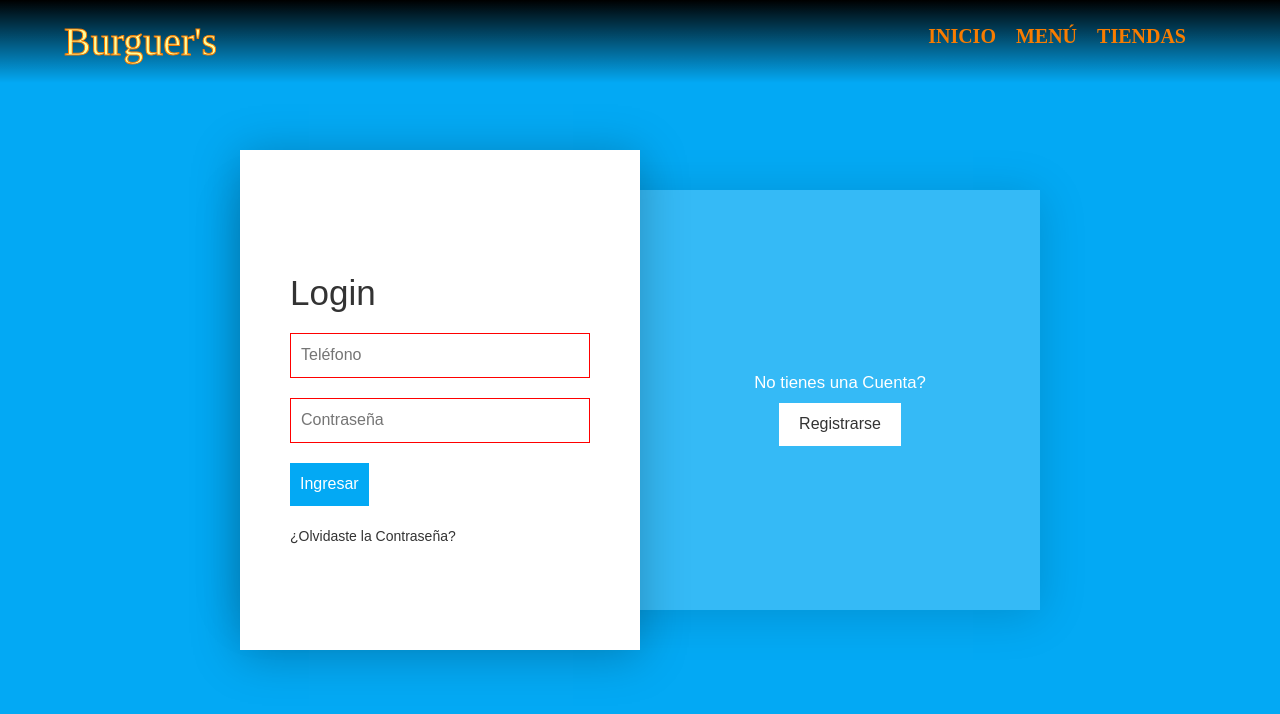
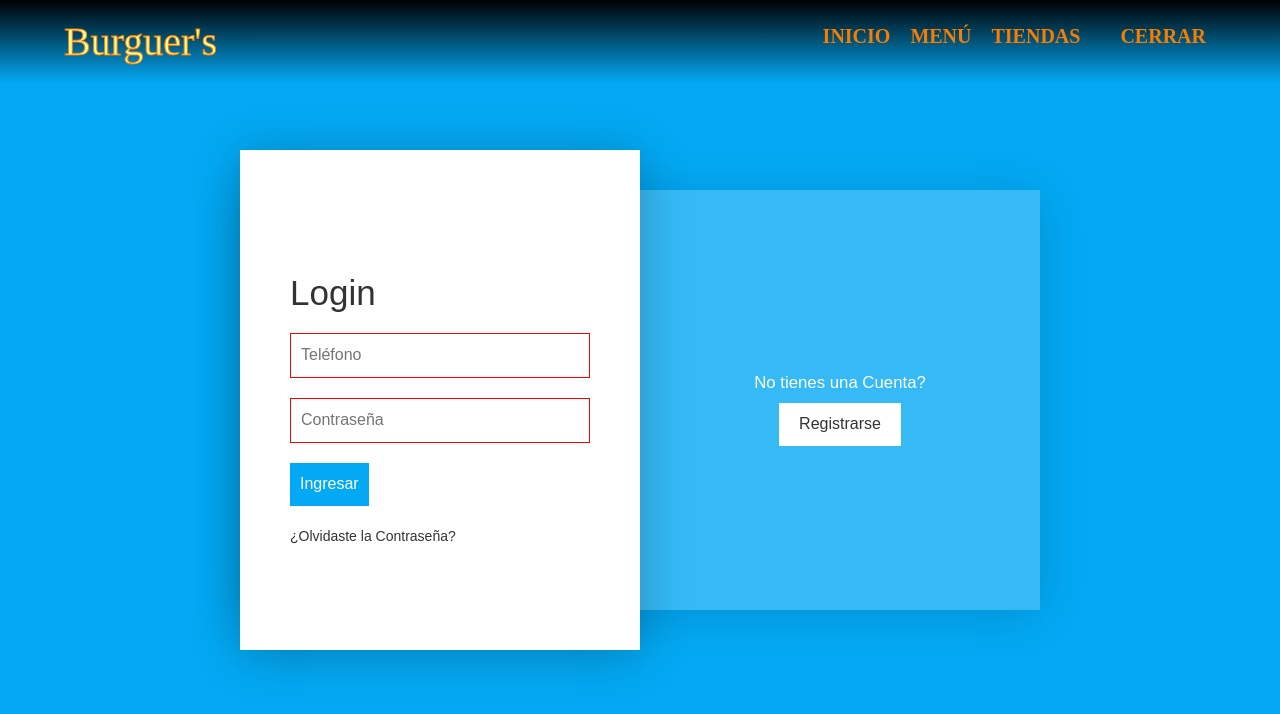
Before and after one commit to JaRodriguez97/PlantillaComida, an Angular app: page /login in a window 1280 px wide. Shown: the top 714 px of the page. Built offline with nearby package versions, Linux system fonts and the light colour scheme; sample sign-in values are in the browser's storage; a web font is replaced by a local one; what @agm/core would draw is missing.

Commit message:
login y logout funcional

```diff
--- a/angular.json
+++ b/angular.json
@@ -13,6 +13,9 @@
         "build": {
           "builder": "@angular-devkit/build-angular:browser",
           "options": {
+            "allowedCommonJsDependencies": [
+              "sweetalert2"
+            ],
             "outputPath": "dist/PlantillaComida/browser",
             "index": "src/index.html",
             "main": "src/main.ts",
--- a/package.json
+++ b/package.json
@@ -40,6 +40,7 @@
     "npm-check-updates": "^16.3.15",
     "rxjs": "~7.5.7",
     "scss": "^0.2.4",
+    "sweetalert2": "^11.6.5",
     "swiper": "^8.4.4",
     "tslib": "^2.4.0",
     "zone.js": "~0.11.8"
--- a/src/app/app.component.html
+++ b/src/app/app.component.html
@@ -14,6 +14,9 @@
         user.nombres || user.numeroTelefono
       }}</a>
     </li>
+    <li *ngIf="user">
+      <a (click)="logOut()">cerrar</a>
+    </li>
 
     <!-- <input type="text" class="search" /><label for="serch">Búscar</label> -->
   </ul>
--- a/src/app/app.component.ts
+++ b/src/app/app.component.ts
@@ -9,15 +9,16 @@ import {
 } from '@angular/core';
 import { Router } from '@angular/router';
 import { userInterface } from '@models/users.interface';
+import Swal from 'sweetalert2';
 
 @Component({
   selector: 'app-root',
   templateUrl: './app.component.html',
   styleUrls: ['./app.component.css'],
 })
-export class AppComponent implements AfterViewInit, OnInit {
+export class AppComponent implements OnInit {
   title = 'PlantillaComida';
-  user!: userInterface;
+  user!: userInterface | undefined;
   @ViewChild('header') header!: ElementRef;
   @ViewChild('toggle') menuToggle!: ElementRef;
   @ViewChild('menu') menu!: ElementRef;
@@ -34,10 +35,6 @@ export class AppComponent implements AfterViewInit, OnInit {
 
   ngOnInit(): void {
     this.user = JSON.parse(localStorage.getItem('user')!);
-  }
-
-  ngAfterViewInit(): void {
-    console.log(localStorage.getItem('user'));
   }
   // Menú toggle
   toogleMenu() {
@@ -60,6 +57,19 @@ export class AppComponent implements AfterViewInit, OnInit {
     this.renderer.removeClass(this.menuToggle.nativeElement, 'active');
     this.renderer.removeClass(this.menu.nativeElement, 'active');
 
-    this.router.navigate([str]).then(() => localStorage.clear());
+    this.router.navigate([str]);
+  }
+
+  logOut() {
+    this.user = undefined;
+    Swal.fire({
+      // imageUrl: 'assets/images/Icono Mercury.png',
+      icon: 'success',
+      imageWidth: 100,
+      confirmButtonColor: '#007bff',
+      html: '<b>Sesión Cerrada Exitósamente</b>',
+    }).then(() =>
+      this.router.navigate(['/login']).then(() => localStorage.clear())
+    );
   }
 }
--- a/src/app/components/Login/login.component.css
+++ b/src/app/components/Login/login.component.css
@@ -211,7 +211,12 @@ section > .container > .formBx.active > .signUpForm {
     gap: 10px;
   }
 
+  .formBx.active > .form > form > h3 {
+    font-size: 1.5em;
+  }
+
   .formBx.active > .form > form > input {
     margin: 0;
   }
+
 }
--- a/src/app/components/Login/login.component.html
+++ b/src/app/components/Login/login.component.html
@@ -60,7 +60,7 @@
             type="email"
             name="email"
             [(ngModel)]="email"
-            placeholder="Correo Electrónico (Opcional)"
+            placeholder="Email (Opcional)"
           />
           <input
             required
```
Also changed, not shown: 1 other file (tests, documents, lock files or other folders).
